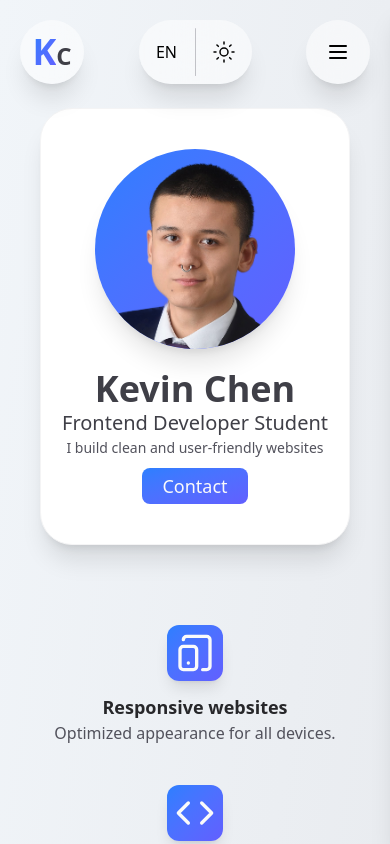
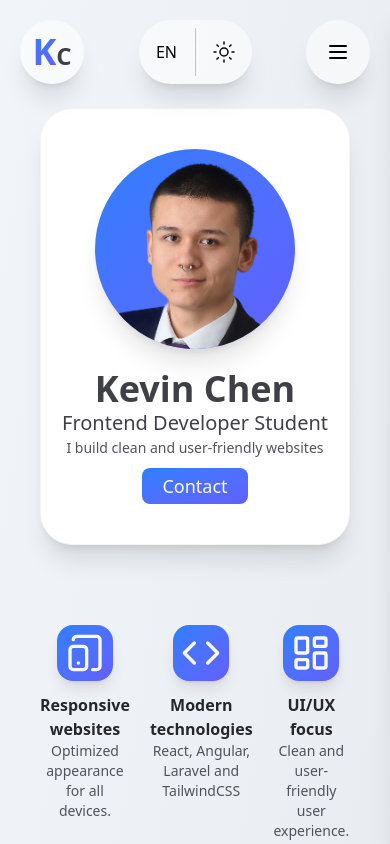
Before and after one commit to chencsi/chencsi.github.io, a React (Vite) app: page / in a window 390 px wide. Shown: the top 844 px of the page. Built offline with nearby package versions, Linux system fonts and the light colour scheme.

Commit message:
highlight fix on mobile

```diff
--- a/src/components/HighlightTemplate.jsx
+++ b/src/components/HighlightTemplate.jsx
@@ -1,17 +1,17 @@
 const HighlightTemplate = ({title, text, icon, theme}) => {
   return (
-    <div className="flex flex-col items-center gap-3 flex-1 min-w-[150px]">
-      <div className="bg-gradient-to-br from-blue-500 to-indigo-500 rounded-xl shadow-lg p-2">
+    <div className="flex flex-col items-center gap-3 flex-1 max-w-[250px] sm:max-w-[350px]">
+      <div className="bg-gradient-to-br from-blue-500 to-indigo-500 rounded-2xl shadow-lg p-2">
         {icon}
       </div>
       <div className="text-center">
         <h3
-          className={`text-lg font-semibold ${theme === "dark" ? "text-zinc-300" : "text-zinc-800"}`}
+          className={`text-md sm:text-lg font-semibold ${theme === "dark" ? "text-zinc-300" : "text-zinc-800"}`}
         >
           {title}
         </h3>
         <p
-          className={`text-gray-400 ${theme === "dark" ? "text-zinc-400" : "text-zinc-600"}`}
+          className={`text-sm sm:text-md text-gray-400 ${theme === "dark" ? "text-zinc-400" : "text-zinc-600"}`}
         >
           {text}
         </p>
--- a/src/components/HomeHighlights.jsx
+++ b/src/components/HomeHighlights.jsx
@@ -15,7 +15,7 @@ function Highlights() {
   return (
     <section
       data-aos="fade-up"
-      className="flex flex-row flex-wrap justify-center sm:flex-row mx-auto gap-10 sm:gap-5 md:gap-10 max-w-[1000px] min-h-[200px]"
+      className="flex flex-row flex-wrap justify-center sm:flex-row mx-auto gap-y-10 gap-x-5 sm:gap-5 md:gap-10 max-w-[1000px] min-h-[200px]"
     >
       {content?.map((item, index) => {
         return (
```
